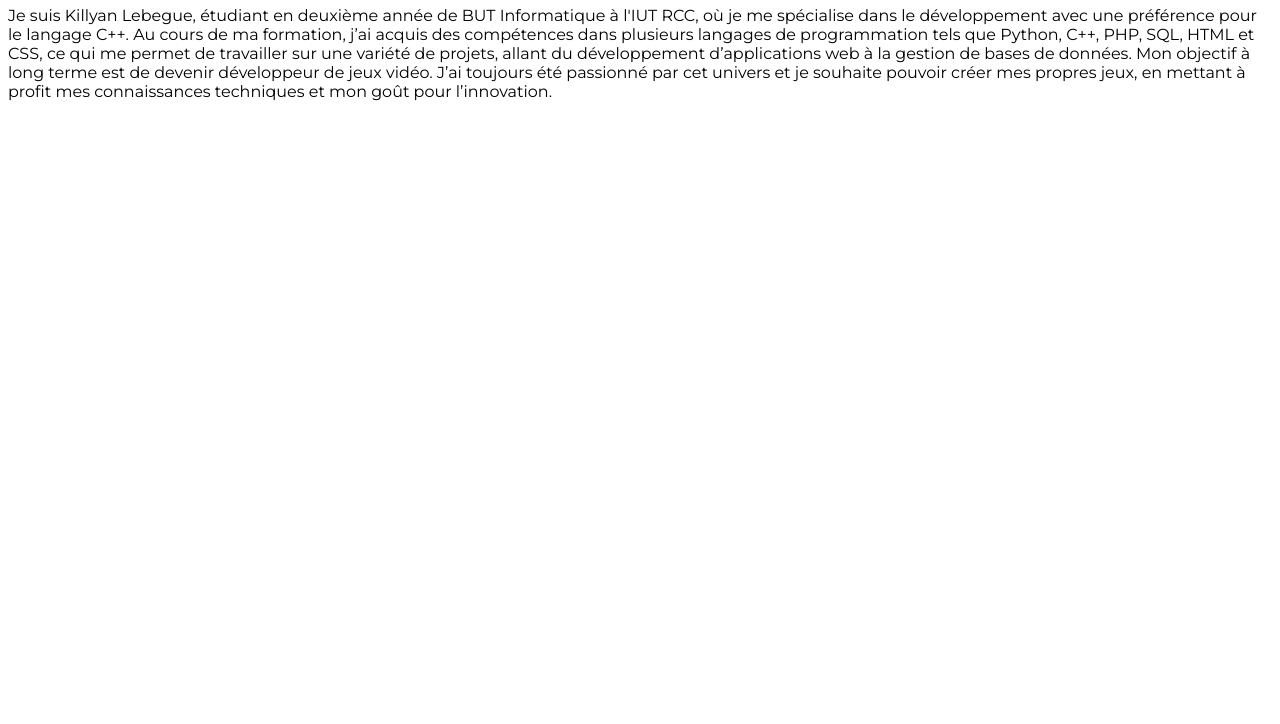
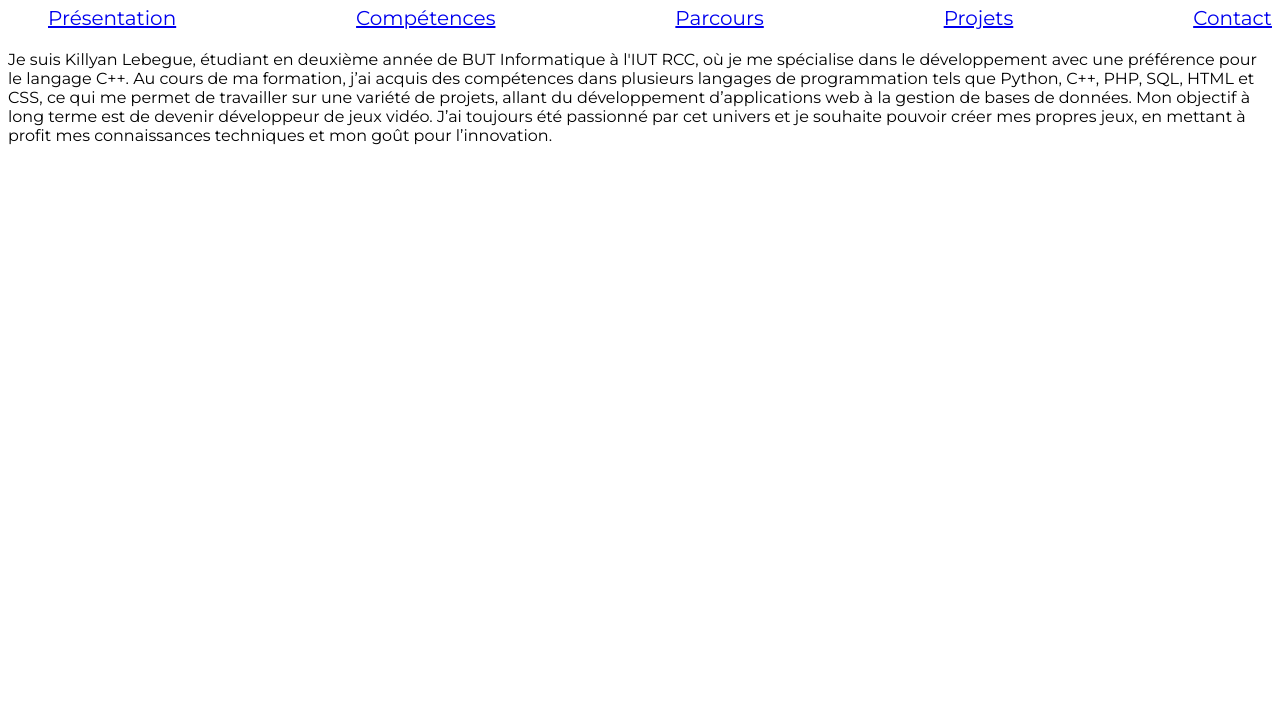
Before and after one commit to KillyanLDevelopper/killyanldevelopper.github.io, a plain HTML site: page public/PortFolio_Lebegue_Killyan.html in a window 1280 px wide. Shown: the part 76-800 px from the top of the page. Drawn offline with Linux system fonts and the light colour scheme.

Commit message:
Ajout d'une liste qui contiendra un moyent de revenir sur les point cle

```diff
--- a/public/PortFolio_Lebegue_Killyan.html
+++ b/public/PortFolio_Lebegue_Killyan.html
@@ -7,16 +7,42 @@
     <title>
         Portfolio Killyan Lebegue
     </title>
+</head>
+<body>
 
-<body>
-    <h1> Portfolio Killyan Lebegue</h1>
-    <p> Je suis Killyan Lebegue, étudiant en deuxième année de BUT Informatique à l'IUT RCC,
+    <h1> Killyan Lebegue</h1>
+
+    <ul>
+        <li>
+            <a href="#presentation" class="nav_link">Présentation</a>
+        </li>
+
+        <li>
+            <a href="#competences" class="nav_link">Compétences</a>
+        </li>
+
+        <li>
+            <a href="#parcours" class="nav_link">Parcours</a>
+        </li>
+
+        <li>
+            <a href="#projets" class="nav_link">Projets</a>
+        </li>
+
+        <li>
+            <a href="#contact" class="nav_link">Contact</a>
+        </li>
+    </ul>
+    <p id="presentation"> Je suis Killyan Lebegue, étudiant en deuxième année de BUT Informatique à l'IUT RCC,
         où je me spécialise dans le développement avec une préférence pour le langage C++. Au cours de ma formation,
-        j’ai acquis des compétences dans plusieurs langages de programmation tels que Python, C++, PHP, SQL, HTML et CSS,
+        j’ai acquis des compétences dans plusieurs langages de programmation tels que Python, C++, PHP, SQL, HTML et
+        CSS,
         ce qui me permet de travailler sur une variété de projets,
         allant du développement d’applications web à la gestion de bases de données.
         Mon objectif à long terme est de devenir développeur de jeux vidéo.
         J’ai toujours été passionné par cet univers et je souhaite pouvoir créer mes propres jeux,
         en mettant à profit mes connaissances techniques et mon goût pour l’innovation.
     </p>
+
 </body>
+</html>
--- a/public/css/style.css
+++ b/public/css/style.css
@@ -1,5 +1,12 @@
 @import url('https://fonts.googleapis.com/css2?family=Montserrat:ital,wght@0,100..900;1,100..900&display=swap');
 
 body {
-    font-family: "Montserrat" ;
+    font-family: "Montserrat";
 }
+
+ul {
+    display: flex;
+    font-size: 20px;
+    justify-content: space-between;
+    list-style-type: none;
+}
```
